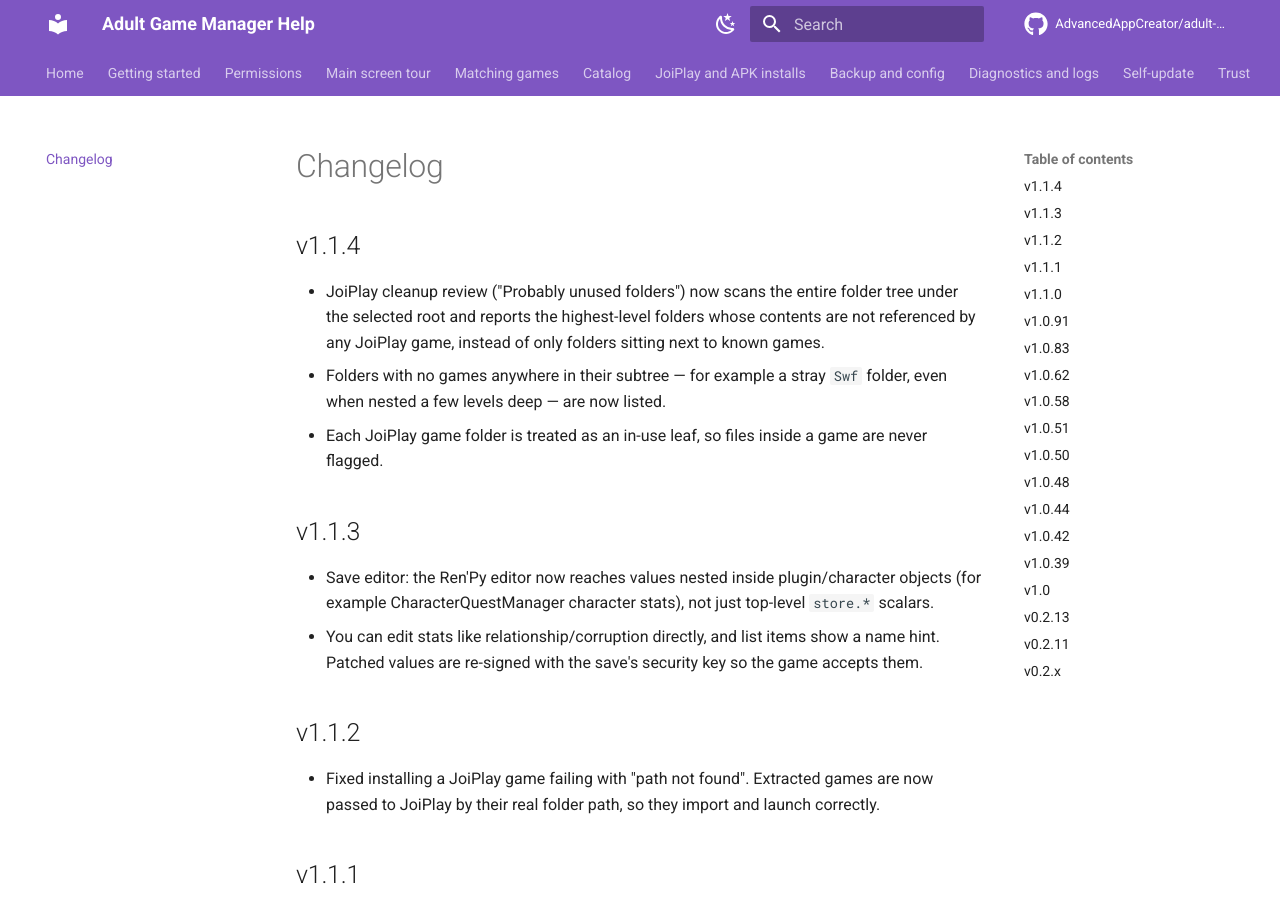
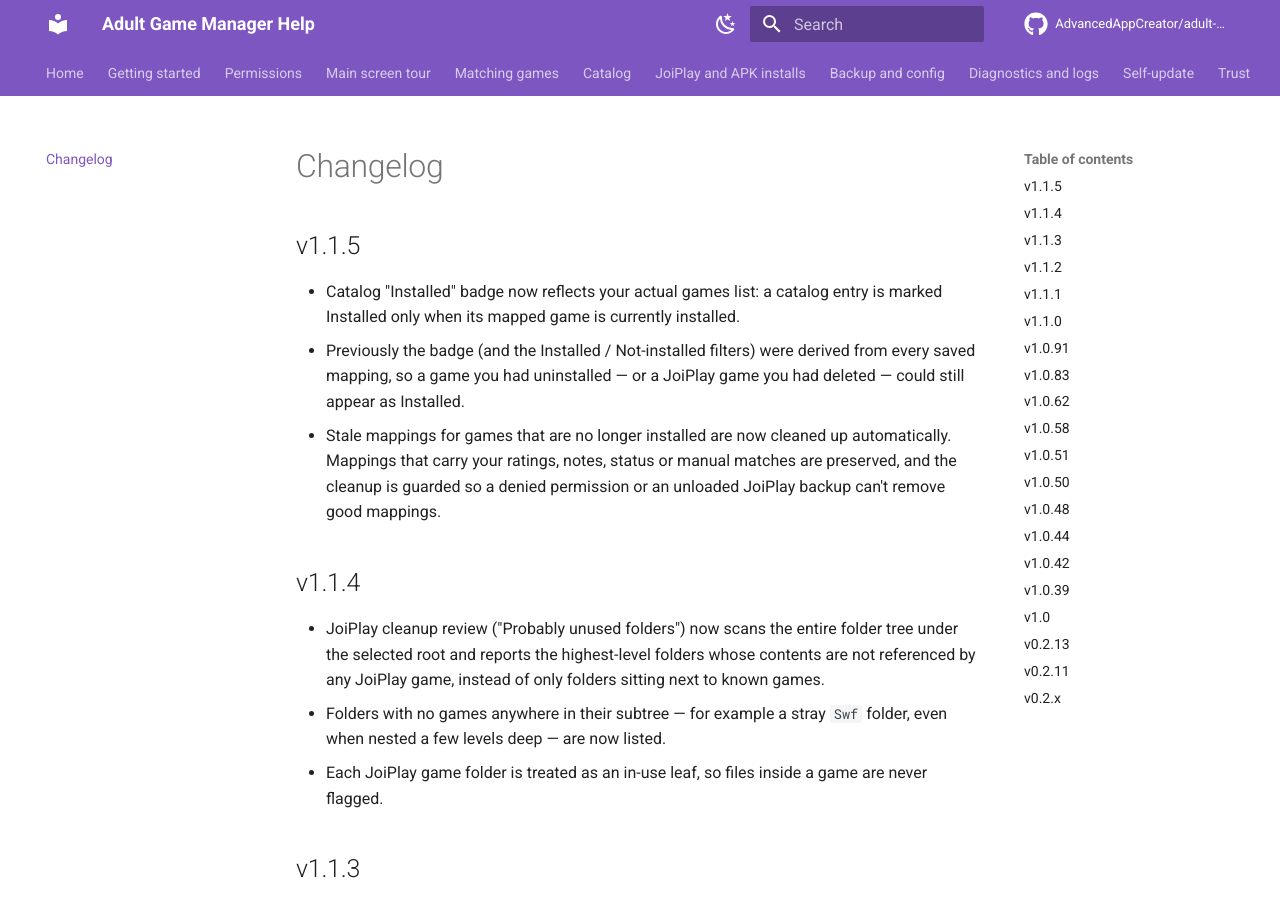
Before and after one commit to AdvancedAppCreator/adult-game-manager-releases, an MkDocs documentation site: the page built from docs/changelog.md, in a window 1280 px wide and 900 px high. Built offline with MkDocs 1.6.1 and Material for MkDocs 9.7.7, drawn with Linux system fonts in a browser that asks for light colours; comment, search, counter and statistics services are not loaded.

Commit message:
docs: add v1.1.5 changelog (catalog Installed badge from live scan + stale-mapping cleanup)
Co-authored-by: Copilot <223556219+Copilot@users.noreply.github.com>

```diff
--- a/docs/changelog.md
+++ b/docs/changelog.md
@@ -1,9 +1,15 @@
 ---
 title: Changelog
-last_updated: 2026-06-30
+last_updated: 2026-07-01
 ---
 
 # Changelog
+
+## v1.1.5
+
+- Catalog "Installed" badge now reflects your actual games list: a catalog entry is marked Installed only when its mapped game is currently installed.
+- Previously the badge (and the Installed / Not-installed filters) were derived from every saved mapping, so a game you had uninstalled — or a JoiPlay game you had deleted — could still appear as Installed.
+- Stale mappings for games that are no longer installed are now cleaned up automatically. Mappings that carry your ratings, notes, status or manual matches are preserved, and the cleanup is guarded so a denied permission or an unloaded JoiPlay backup can't remove good mappings.
 
 ## v1.1.4
 
```
